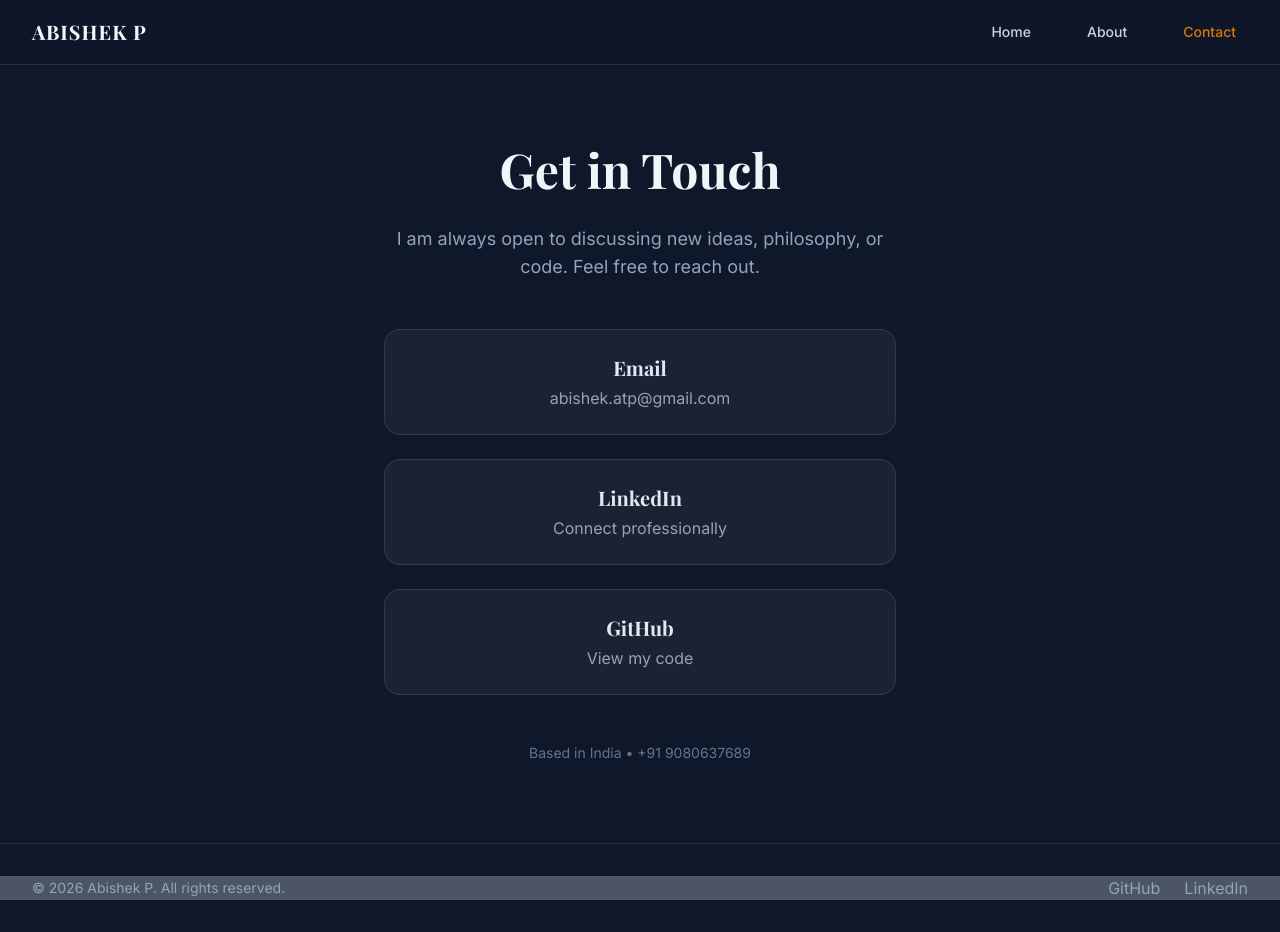
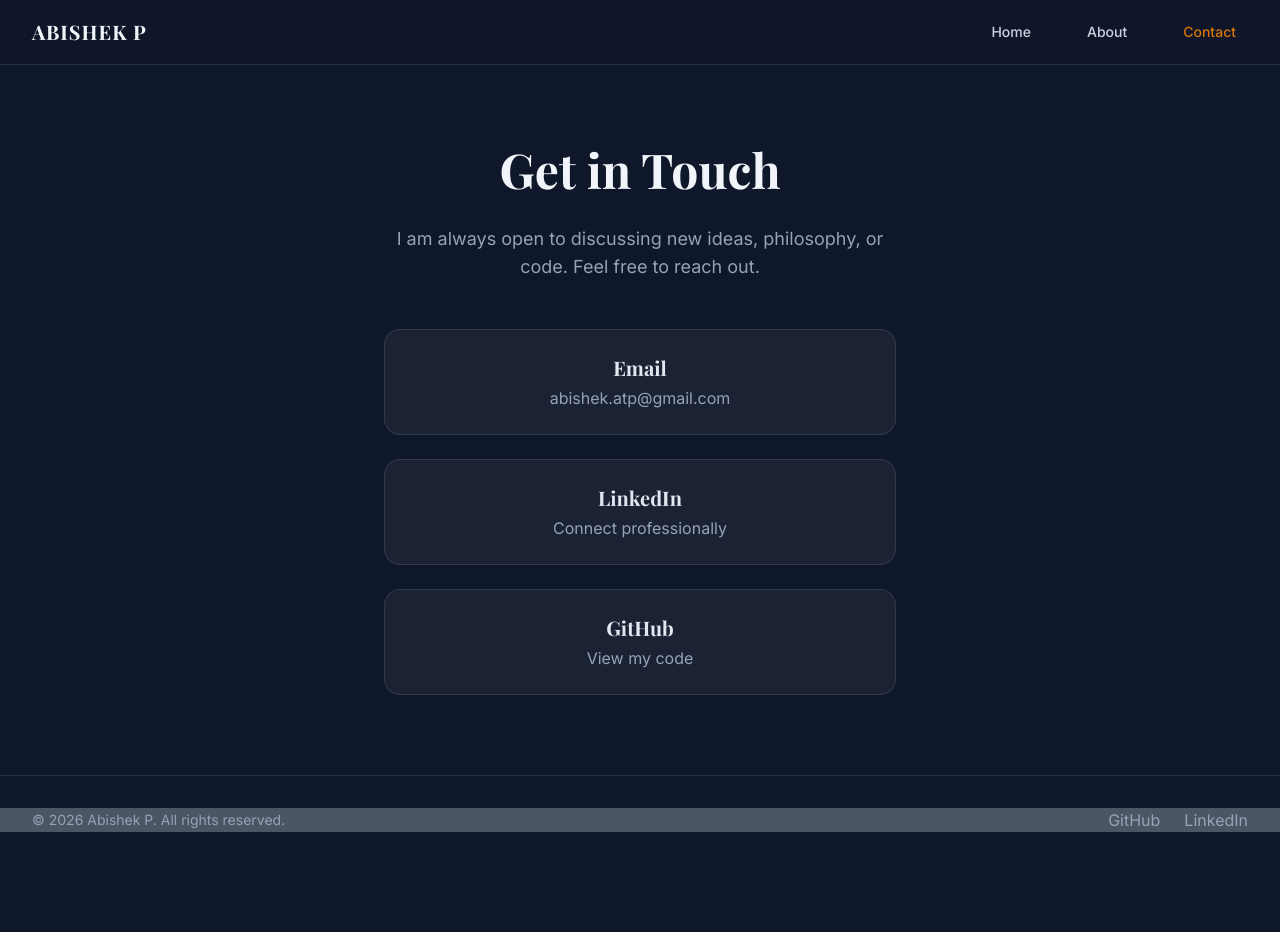
Before and after one commit to abishekatp/abishekatp, a SvelteKit app: page /contact in a window 1280 px wide. After the commit the page ends 864 px from the top, so only its background shows below. Built offline with nearby package versions, Linux system fonts and the light colour scheme.

Commit message:
fix: contacts page

```diff
--- a/src/routes/contact/+page.svelte
+++ b/src/routes/contact/+page.svelte
@@ -34,7 +34,7 @@
         </a>
 
         <a
-            href="https://github.com/abishek-atp"
+            href="https://github.com/abishekatp"
             target="_blank"
             class="block w-full p-6 rounded-2xl bg-white/5 border border-white/10 hover:border-white/50 hover:bg-white/10 transition-all group"
         >
@@ -46,6 +46,4 @@
             <p class="text-slate-400">View my code</p>
         </a>
     </div>
-
-    <p class="mt-12 text-slate-500 text-sm">Based in India • +91 9080637689</p>
 </div>
```
